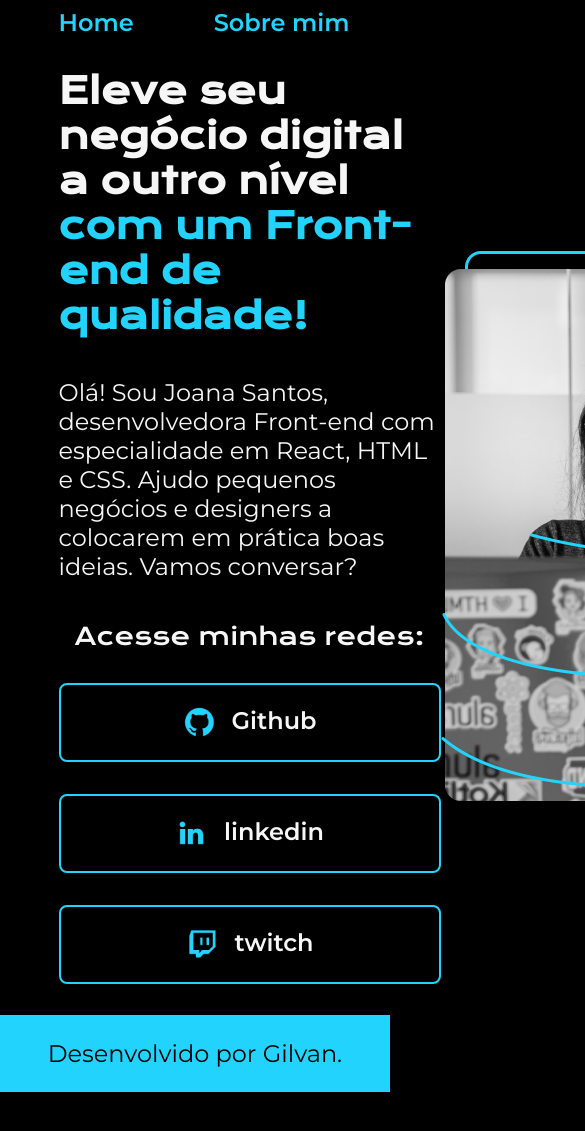
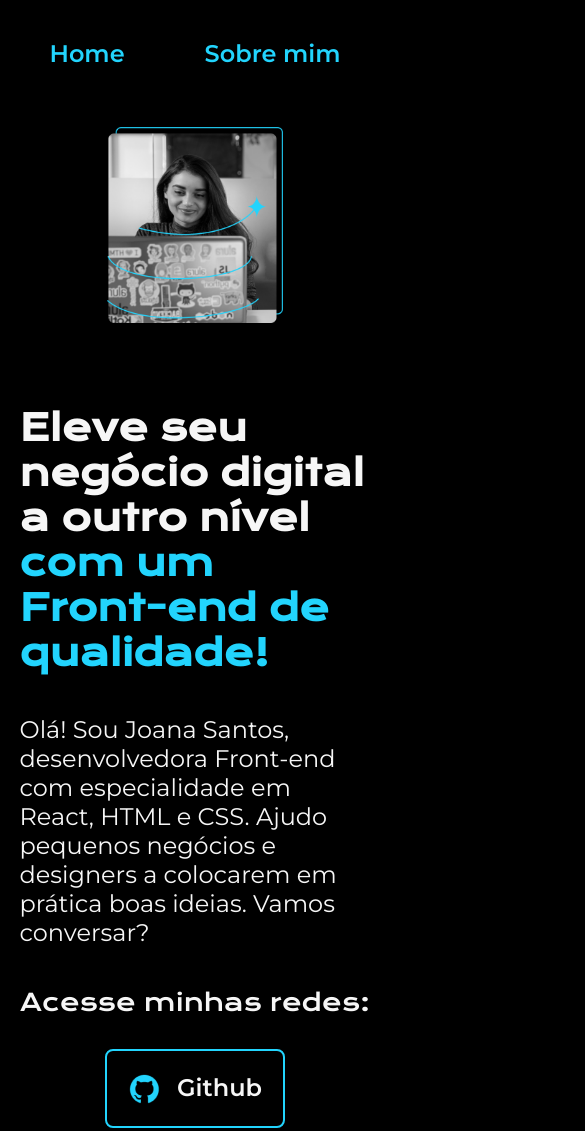
Before and after one commit to GilvanGabrielCA/Portfolio, a plain HTML site: page index.html in a window 390 px wide. Shown: the top 1131 px of the page, 585 px wide, since content can reach past the window. Before the commit the page ends 1092 px from the top, so only its background shows below. Drawn offline with nearby package versions, Linux system fonts and the light colour scheme.

Commit message:
HTML e CSS: Trabalhando com responsividade e publicação de projetos

```diff
--- a/estilos/style.css
+++ b/estilos/style.css
@@ -38,7 +38,7 @@ body {
 .cabecalho__menu__link {
     font-family: var(--fonte-secundaria);
     font-weight: 600;
-    font-size: 24px;
+    font-size: 1.5rem;
     color: var(--cor-terciaria);
     text-decoration: none;
 }
@@ -48,17 +48,18 @@ body {
     display: flex;
     align-items: center;
     justify-content: space-between;
+    gap: 82px;
 }
 
 .apresentacao__conteudo {
-    width: 615px;
+    width: 50%;
     display: flex;
     flex-direction: column;
     gap: 40px;
 }
 
 .apresentacao__conteudo__titulo {
-    font-size: 36px;
+    font-size: 2.25rem;
     font-family: var(--fonte-primaria);
 }
 
@@ -67,7 +68,7 @@ body {
 }
 
 .apresentacao__conteudo__texto {
-    font-size: 24px;
+    font-size: 1.5rem;
     font-family: var(--fonte-secundaria);
 }
 
@@ -82,10 +83,10 @@ body {
 .apresentacao__links_subtitulo {
     font-family: var(--fonte-primaria);
     font-weight: 400;
-    font-size: 24px;
+    font-size: 1.5rem;
 }
 
-.apresentacao__links__link {
+.apresentacao__links__navegacao {
     /* background-color: #000000; */
     display: flex;
     justify-content: center;
@@ -94,16 +95,20 @@ body {
     border: 2px solid var(--cor-terciaria);
     color: var(--cor-secundaria);
     font-weight: 600;
-    width: 378px;
+    width: 50%;
     text-align: center;
     text-decoration: none;
     border-radius: 8px;
-    font-size: 24px;
+    font-size: 1.5rem;
     padding: 21.5px 0;
 }
 
-.apresentacao__links__link:hover {
+.apresentacao__links__navegacao:hover {
     background-color: var(--cor-hover);
+}
+
+.apresentacao__imagem {
+    width: 50%;
 }
 
 .rodape {
@@ -112,6 +117,25 @@ body {
     padding: 24px;
     text-align: center;
     font-family: var(--fonte-secundaria);
-    font-size: 24px;
+    font-size: 1.5rem;
     font-weight: 400;
 }
+
+@media (max-width: 1200px) {
+    .cabecalho {
+         padding: 10%;
+    }
+
+    .cabecalho__menu {
+        justify-content: center;
+    }
+
+    .apresentacao {
+        flex-direction: column-reverse;
+        padding: 5%;
+    }
+
+    .apresentacao__conteudo {
+        width: auto;
+    }
+}
--- a/index.html
+++ b/index.html
@@ -29,22 +29,22 @@
 
             <div class="apresentacao__links">
                 <h2 class="apresentacao__links_subtitulo">Acesse minhas redes:</h2>
-                <a class="apresentacao__links__link" href="#">
+                <a class="apresentacao__links__navegacao" href="#">
                     <img src="./assets/github.png" alt="Logo do Github">
                     Github
                 </a>
-                <a class="apresentacao__links__link" href="#">
+                <a class="apresentacao__links__navegacao" href="#">
                     <img src="./assets/linkedin.png" alt="Logo do linkedin">
                     linkedin
                 </a>
-                <a class="apresentacao__links__link" href="#">
+                <a class="apresentacao__links__navegacao" href="#">
                     <img src="./assets/twitch.png" alt="Logo da Twitch">
                     twitch
                 </a>
             </div>
         </section>
 
-        <img src="./assets/Imagem.png" alt="Foto da Joana Santos programando">
+        <img class="apresentacao__imagem" src="./assets/Imagem.png" alt="Foto da Joana Santos programando">
     </main>
 
     <footer class="rodape">
```
Also changed, not shown: about.html (+1 -1 lines).
